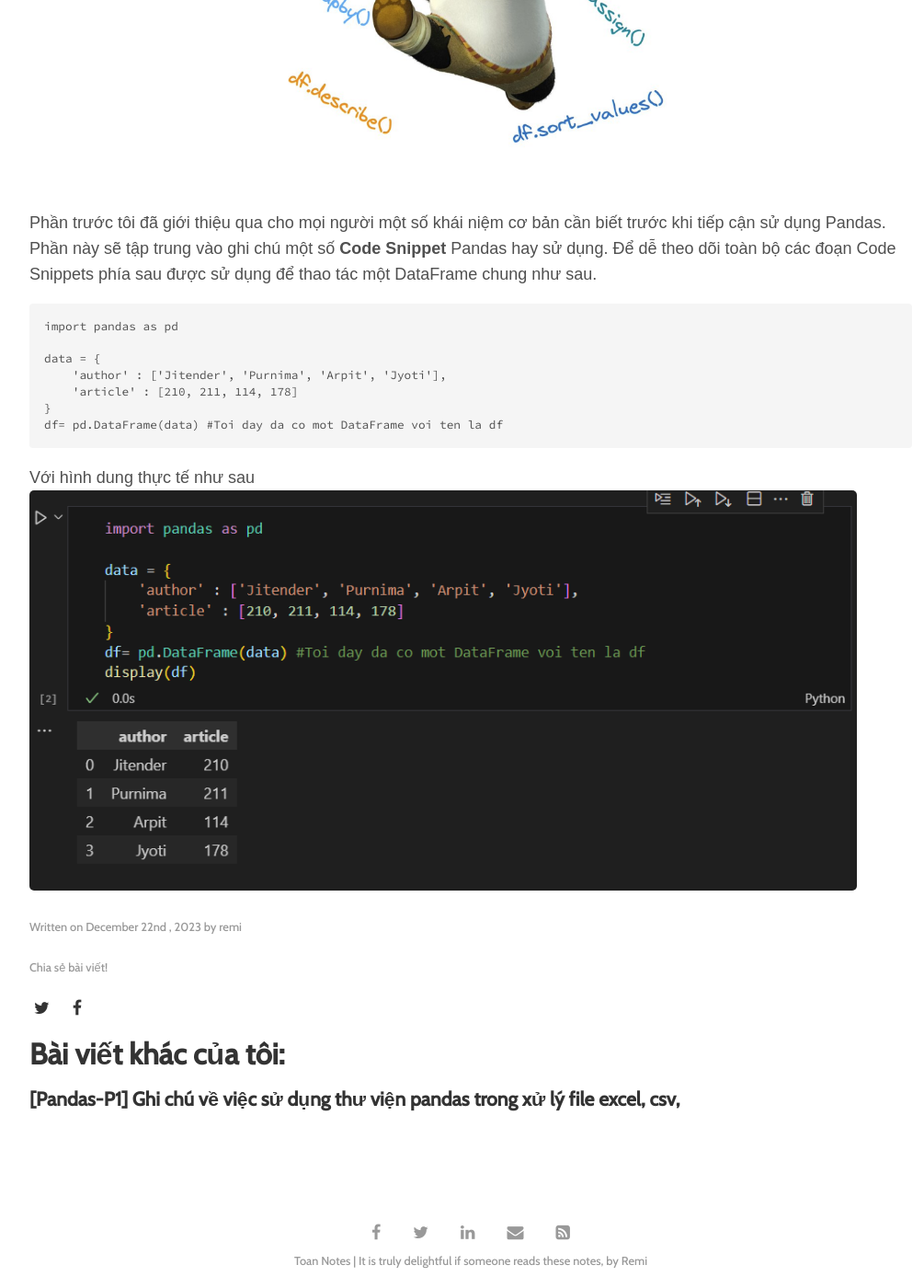
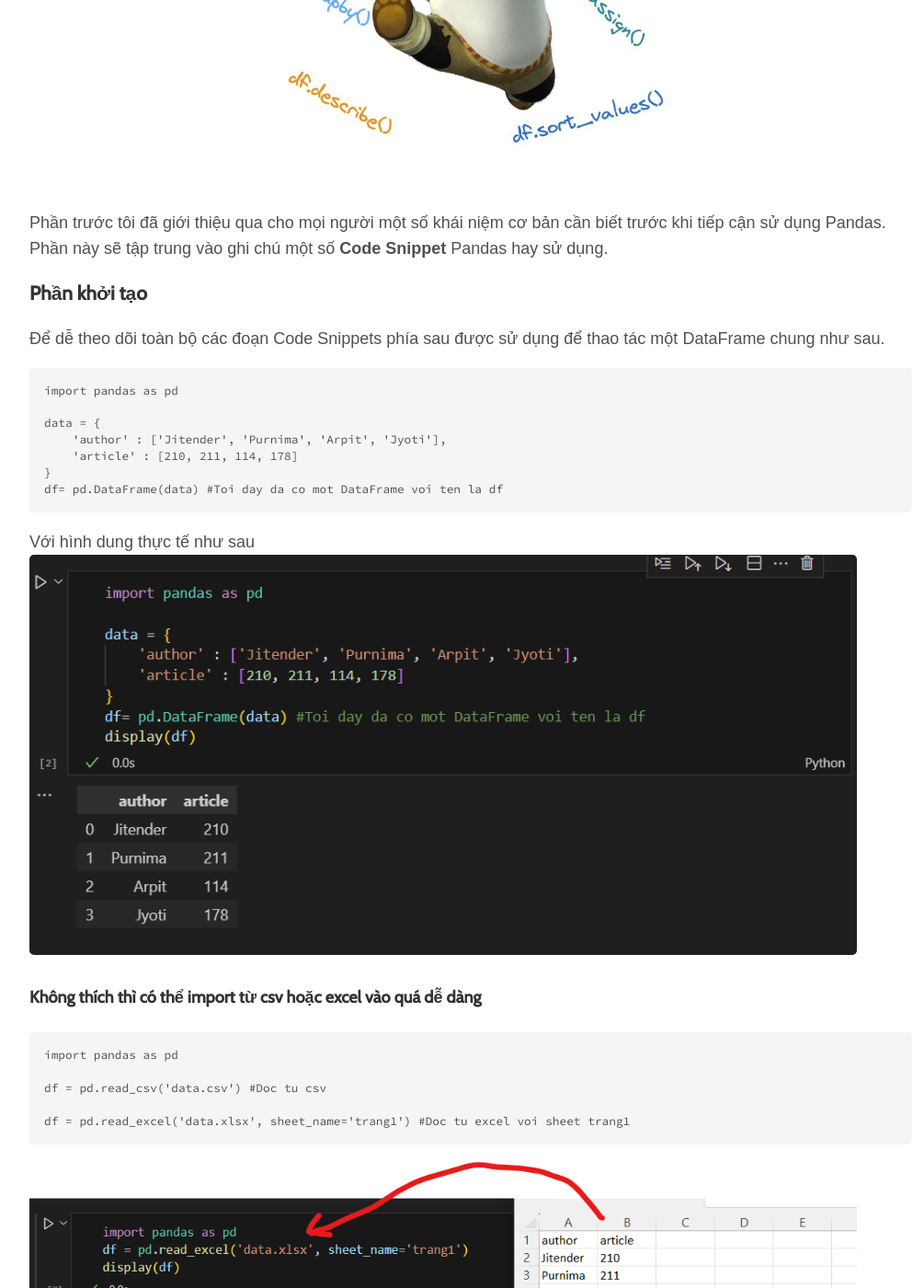
Before and after one commit to toannai/blog, a Jekyll site: the page built from _posts/2023-12-22-ghi-chu-su-dung-thu-vien-pandas-phan2.md.md, in a window 1280 px wide and 1400 px high, scrolled down 487 px. Shown: the whole window at 92% size, without its empty margins (128-1133 px from the left). Built offline with Jekyll 4.4.1, drawn with Linux system fonts in a browser that asks for light colours; some web fonts are replaced.

Commit message:
read excel

````diff
--- a/_posts/2023-12-22-ghi-chu-su-dung-thu-vien-pandas-phan2.md.md
+++ b/_posts/2023-12-22-ghi-chu-su-dung-thu-vien-pandas-phan2.md.md
@@ -4,10 +4,12 @@
 author: "remi"
 categories: job
 tags: ['Python']
-image: assets/img/2023/12/22/03_pandas_intro.png
+image: assets/img/2023/12/22/00_pandas_intro.png
 ---
 
 Phần trước tôi đã giới thiệu qua cho mọi người một số khái niệm cơ bản cần biết trước khi tiếp cận sử dụng Pandas. Phần này sẽ tập trung vào ghi chú một số **Code Snippet**  Pandas hay sử dụng.
+
+### Phần khởi tạo
 Để dễ theo dõi toàn bộ các đoạn Code Snippets phía sau được sử dụng để thao tác một DataFrame chung như sau.
 
 ```
@@ -19,5 +21,16 @@
 }
 df= pd.DataFrame(data) #Toi day da co mot DataFrame voi ten la df
 ```
+
 Với hình dung thực tế như sau
-![Init dataframe]( {{site.url}}/assets/img/2023/12/22/02_pandas_init.png){:width="900px"}
+![Init dataframe]( {{site.url}}/assets/img/2023/12/22/01_pandas_init.png){:width="900px"}
+
+#### Không thích thì có thể import từ csv hoặc excel vào quá dễ dàng
+```
+import pandas as pd
+
+df = pd.read_csv('data.csv') #Doc tu csv
+
+df = pd.read_excel('data.xlsx', sheet_name='trang1') #Doc tu excel voi sheet trang1
+```
+![read excel]( {{site.url}}/assets/img/2023/12/22/02_pandas_excel.png){:width="900px"}
````
Also changed, not shown: assets/img/2023/12/22/00_pandas_intro.png (renamed from assets/img/2023/12/22/03_pandas_intro.png), assets/img/2023/12/22/01_pandas_init.png (renamed from assets/img/2023/12/22/02_pandas_init.png), assets/img/2023/12/22/02_pandas_excel.png (added).
